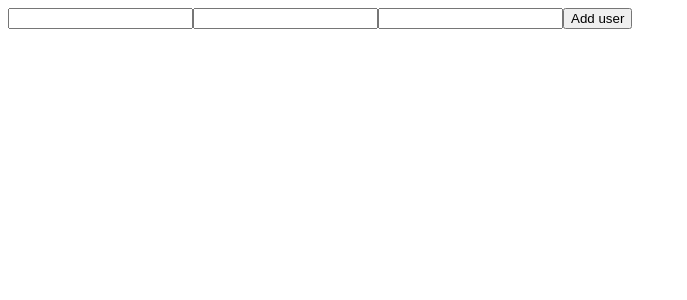
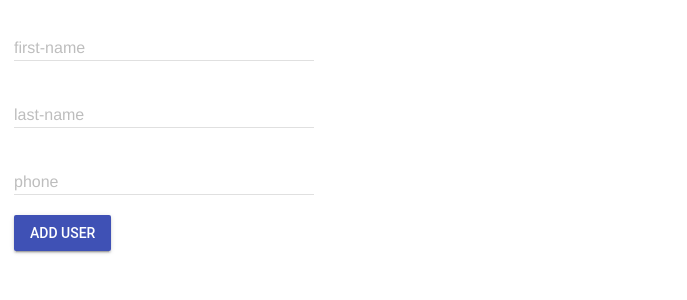
Before and after one commit to playoutprod/redux-basics, a React (Create React App) app: page / in a window 1280 px wide. Shown: the top 300 px of the page, without its empty margins (0-687 px from the left). Built offline with nearby package versions, Linux system fonts and the light colour scheme.

Commit message:
add style

```diff
--- a/public/index.html
+++ b/public/index.html
@@ -10,6 +10,9 @@
       content="Web site created using create-react-app"
     />
     <link rel="apple-touch-icon" href="%PUBLIC_URL%/logo192.png" />
+    <link rel="stylesheet" href="./material.min.css">
+    <script src="./material.min.js"></script>
+    <link rel="stylesheet" href="https://fonts.googleapis.com/icon?family=Material+Icons">
     <!--
       manifest.json provides metadata used when your web app is installed on a
       user's mobile device or desktop. See https://developers.google.com/web/fundamentals/web-app-manifest/
--- a/src/components/Button.js
+++ b/src/components/Button.js
@@ -2,6 +2,6 @@ import React from 'react';
 
 export default (props) => {
   return(
-    <button onClick={props.handleClick}>{props.text}</button>
+    <button className="mdl-button mdl-js-button mdl-button--raised mdl-button--colored" onClick={props.handleClick}>{props.text}</button>
   )
 }
--- a/src/components/Input.js
+++ b/src/components/Input.js
@@ -3,6 +3,10 @@ import React from 'react';
 export default React.forwardRef((props,ref) => {
 
   return(
-    <input ref={ref} type={props.type} name={props.name}></input>
+
+    <div className="mdl-textfield mdl-js-textfield">
+      <input ref={ref} className="mdl-textfield__input" type="text" id="sample1" name={props.name}/>
+      <label className="mdl-textfield__label" for="sample1">{props.name}</label>
+    </div>
   )
 })
--- /dev/null
+++ b/src/css/style.css
@@ -0,0 +1,7 @@
+form{
+  display: flex;
+  flex-direction: column;
+  justify-content: flex-start;
+  align-items: flex-start;
+  padding:1em;
+}
--- a/src/index.js
+++ b/src/index.js
@@ -1,6 +1,7 @@
 import React from 'react';
 import ReactDOM from 'react-dom';
 import App from './components/App';
+import './css/style.css'
 
 import { Provider } from 'react-redux';
 import store from './store';
```
